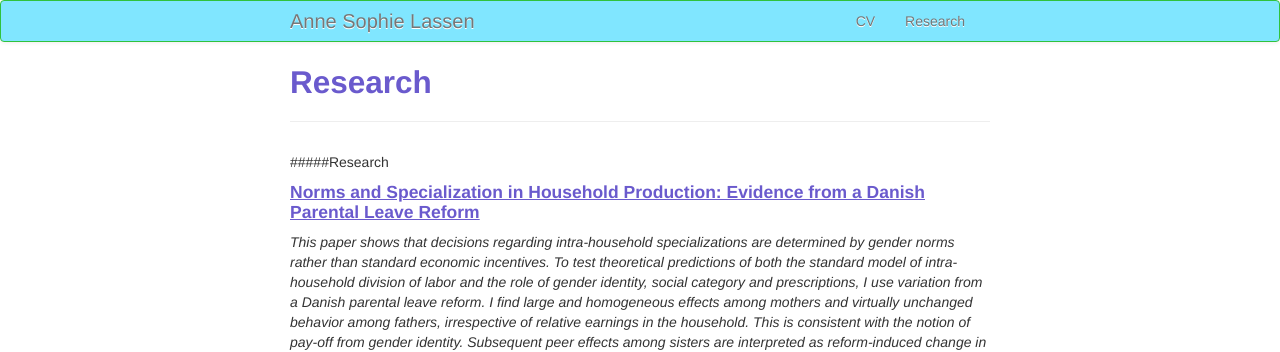
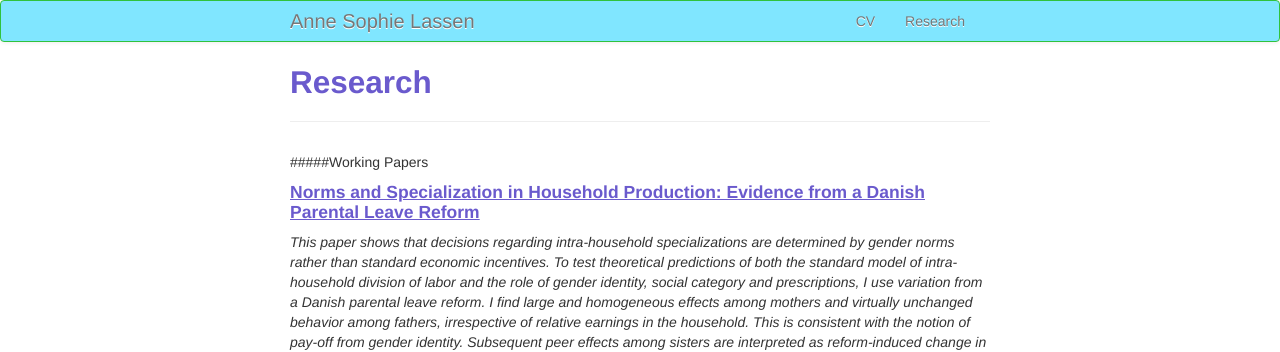
Before and after one commit to annesophielassen/annesophielassen.github.io, a Jekyll site: the page built from pages/research.md, in a window 1280 px wide. Shown: the top 352 px of the page. Built offline with Jekyll 4.4.1, drawn with Linux system fonts in a browser that asks for light colours.

Commit message:
update my website

```diff
--- a/pages/research.md
+++ b/pages/research.md
@@ -3,7 +3,7 @@ layout: page
 title: Research
 description: Anne Sophie Lassen's research
 ---
-#####Research
+#####Working Papers
 #### <u>Norms and Specialization in Household Production: Evidence from a Danish Parental Leave Reform</u>
 *This paper shows that decisions regarding intra-household specializations are determined by gender norms rather than standard economic incentives. To test theoretical predictions of both the standard model of intra-household division of labor and the role of gender identity,
 social category and prescriptions, I use variation from a Danish parental leave reform.
```
